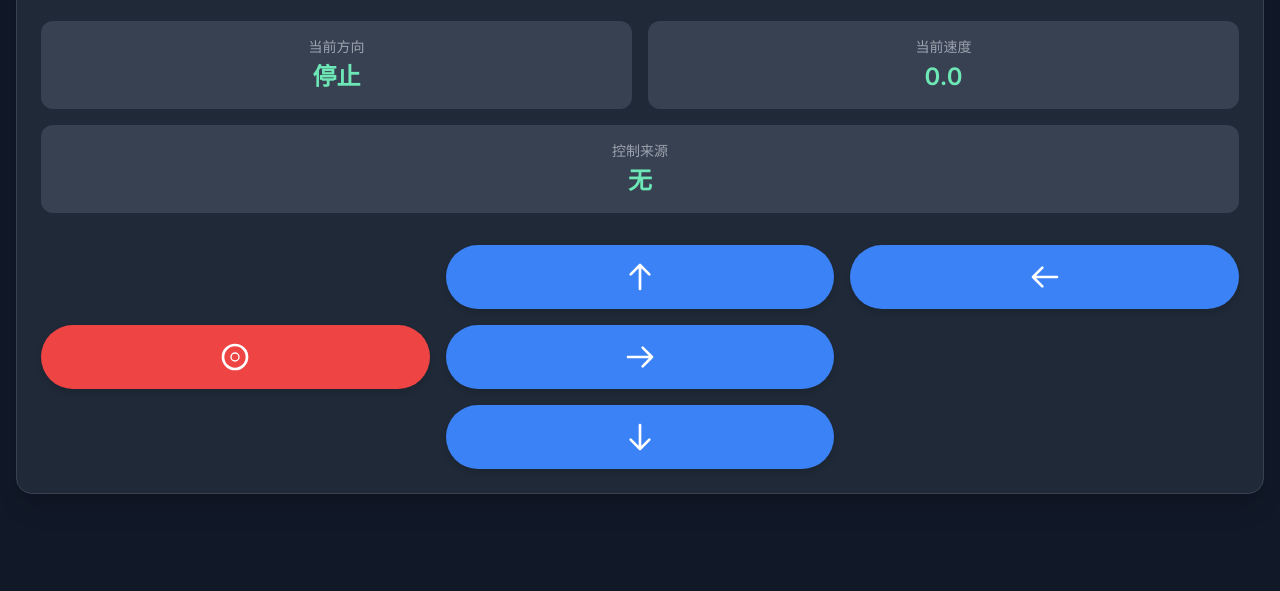
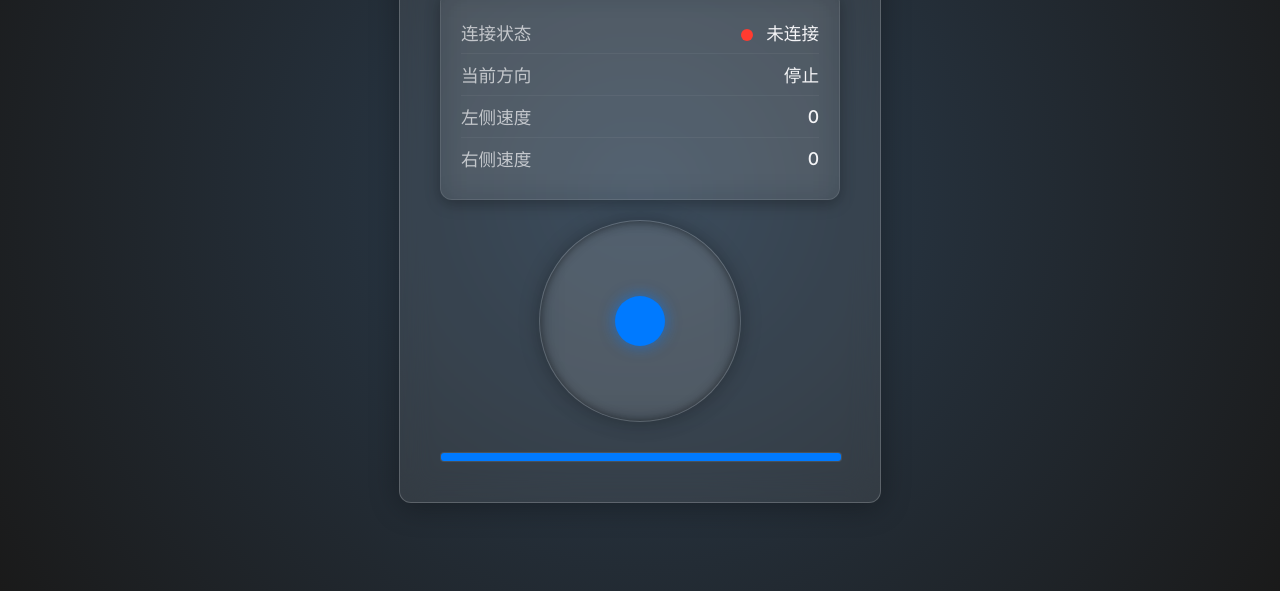
Before and after one commit to cnafan/raspberry_car_by_controller, a plain HTML site: page templates/index.html in a window 1280 px wide. Shown: the part 209-800 px from the top of the page. Drawn offline with nearby package versions, Linux system fonts and the light colour scheme.

Commit message:
Update index.html

```diff
--- a/templates/index.html
+++ b/templates/index.html
@@ -3,203 +3,391 @@
 <head>
     <meta charset="UTF-8">
     <meta name="viewport" content="width=device-width, initial-scale=1.0">
-    <title>智能遥控小车</title>
-    <script src="https://cdn.tailwindcss.com"></script>
+    <title>控制中心</title>
+    <link rel="preconnect" href="https://fonts.googleapis.com">
+    <link rel="preconnect" href="https://fonts.gstatic.com" crossorigin>
+    <link href="https://fonts.googleapis.com/css2?family=Inter:wght@300;400;500;600&display=swap" rel="stylesheet">
     <style>
-        @import url('https://fonts.googleapis.com/css2?family=Inter:wght@400;600;700&display=swap');
+        :root {
+            --bg-color-dark: #121212;
+            --main-glass-color: rgba(255, 255, 255, 0.08);
+            --card-glass-color: rgba(255, 255, 255, 0.05);
+            --text-color: #f5f5f7;
+            --primary-color: #007aff;
+            --status-connected: #34c759;
+            --status-disconnected: #ff3b30;
+            --shadow-dark: rgba(0, 0, 0, 0.3);
+            --border-radius: 12px;
+            --blur-amount: 15px;
+            --gradient-start: #2c3e50;
+            --gradient-end: #1a1a1a;
+        }
+
+        body.light-mode {
+            --bg-color-dark: #f0f0f5;
+            --main-glass-color: rgba(0, 0, 0, 0.08);
+            --card-glass-color: rgba(0, 0, 0, 0.05);
+            --text-color: #1c1c1e;
+            --gradient-start: #ffffff;
+            --gradient-end: #f0f2f5;
+        }
+
         body {
             font-family: 'Inter', sans-serif;
-            background-color: #1a202c; /* 深色背景 */
+            color: var(--text-color);
+            display: flex;
+            flex-direction: column;
+            align-items: center;
+            justify-content: center;
+            height: 100vh;
+            margin: 0;
+            overflow: hidden;
+            background: radial-gradient(circle at center, var(--gradient-start) 0%, var(--gradient-end) 100%);
+            transition: background 0.5s ease-in-out, color 0.5s ease-in-out;
         }
+
         .container {
-            max-width: 600px;
+            position: relative;
+            z-index: 1;
+            text-align: center;
+            padding: 40px;
+            border-radius: var(--border-radius);
+            background: var(--main-glass-color);
+            border: 1px solid rgba(255, 255, 255, 0.2);
+            box-shadow: 0 4px 30px var(--shadow-dark);
+            backdrop-filter: blur(var(--blur-amount));
+            max-width: 400px;
+            width: 90%;
+            animation: fadeIn 0.8s ease-out;
         }
-        .control-button {
-            transition: all 0.2s ease-in-out;
-            box-shadow: 0 4px 6px rgba(0, 0, 0, 0.1);
+
+        @keyframes fadeIn {
+            from { opacity: 0; transform: translateY(20px) scale(0.9); }
+            to { opacity: 1; transform: translateY(0) scale(1); }
         }
-        .control-button:active {
-            transform: scale(0.95);
-            box-shadow: inset 0 2px 4px rgba(0, 0, 0, 0.2);
+
+        h1 {
+            font-weight: 300;
+            font-size: 2.2em;
+            margin: 0 0 20px;
+            letter-spacing: -0.5px;
         }
-        .state-info {
-            transition: all 0.2s ease-in-out;
+
+        .status-card {
+            background: var(--card-glass-color);
+            padding: 20px;
+            border-radius: var(--border-radius);
+            margin-bottom: 20px;
+            backdrop-filter: blur(var(--blur-amount));
+            border: 1px solid rgba(255, 255, 255, 0.1);
+            box-shadow: 0 4px 15px var(--shadow-dark);
         }
-        .status-light {
-            width: 1rem;
-            height: 1rem;
+
+        .status-item {
+            display: flex;
+            justify-content: space-between;
+            align-items: center;
+            font-size: 1.1em;
+            padding: 8px 0;
+            border-bottom: 1px solid rgba(255, 255, 255, 0.05);
+            font-weight: 300;
+        }
+
+        .status-item:last-child { border-bottom: none; }
+
+        .status-label { opacity: 0.7; font-weight: 400; }
+        .value-display { font-weight: 500; }
+
+        /* 连接状态指示器 */
+        #connection-status {
+            display: inline-block;
+            width: 12px;
+            height: 12px;
             border-radius: 50%;
-            display: inline-block;
-            margin-right: 0.5rem;
+            background-color: var(--status-disconnected);
+            margin-right: 8px;
+            vertical-align: middle;
         }
-        .status-light.connected {
-            background-color: #10b981; /* 绿色 */
-            animation: pulse 1.5s infinite;
+        #connection-status.connected {
+            background-color: var(--status-connected);
+            box-shadow: 0 0 8px var(--status-connected);
         }
-        .status-light.disconnected {
-            background-color: #ef4444; /* 红色 */
+
+        /* 转盘 */
+        #joystick-container {
+            width: 200px;
+            height: 200px;
+            background: var(--card-glass-color);
+            border-radius: 50%;
+            position: relative;
+            margin: 0 auto 30px;
+            border: 1px solid rgba(255, 255, 255, 0.1);
+            box-shadow: inset 0 0 10px rgba(0, 0, 0, 0.5), 0 0 20px rgba(0, 0, 0, 0.3);
+            backdrop-filter: blur(var(--blur-amount));
         }
-        @keyframes pulse {
-            0%, 100% {
-                transform: scale(1);
+
+        #joystick-handle {
+            width: 50px;
+            height: 50px;
+            background: var(--primary-color);
+            border-radius: 50%;
+            position: absolute;
+            top: 50%;
+            left: 50%;
+            transform: translate(-50%, -50%);
+            cursor: grab;
+            box-shadow: 0 0 15px rgba(0, 122, 255, 0.6);
+            transition: none;
         }
-            50% {
-                transform: scale(1.1);
+
+        #joystick-handle.smooth-transition {
+            transition: transform 0.2s ease-out;
         }
+
+        .speed-bar {
+            width: 100%;
+            height: 8px;
+            background: var(--card-glass-color);
+            margin-top: 15px;
+            border-radius: 4px;
+            overflow: hidden;
+            border: 1px solid rgba(255, 255, 255, 0.05);
+        }
+
+        .speed-bar-fill {
+            height: 100%;
+            background: var(--primary-color);
+            transition: width 0.3s ease-in-out;
+        }
+
+        .toggle-container {
+            position: fixed;
+            top: 20px;
+            right: 20px;
+            display: flex;
+            gap: 10px;
+        }
+
+        .toggle-btn {
+            background: var(--card-glass-color);
+            border: 1px solid rgba(255, 255, 255, 0.1);
+            color: var(--text-color);
+            padding: 10px 15px;
+            border-radius: 8px;
+            cursor: pointer;
+            font-size: 0.9em;
+            backdrop-filter: blur(var(--blur-amount));
+            transition: all 0.3s ease-in-out;
+        }
+
+        .toggle-btn:hover {
+            background: var(--primary-color);
+            color: white;
+            border-color: var(--primary-color);
         }
     </style>
 </head>
-<body class="bg-gray-900 text-white flex items-center justify-center min-h-screen p-4">
+<body>
+    <div class="container">
+        <h1>控制中心</h1>
 
-    <div class="container mx-auto p-6 bg-gray-800 rounded-2xl shadow-xl border border-gray-700">
-        <h1 class="text-3xl font-bold text-center mb-6 text-indigo-400">智能小车遥控</h1>
-
-        <!-- 连接状态 -->
-        <div class="flex items-center justify-center mb-6">
-            <span id="statusLight" class="status-light disconnected"></span>
-            <span id="statusText" class="text-gray-400 font-medium">未连接</span>
+        <div class="status-card">
+            <div class="status-item">
+                <span class="status-label">连接状态</span>
+                <span>
+                    <span id="connection-status"></span>
+                    <span id="connection-text">未连接</span>
+                </span>
             </div>
-
-        <!-- 状态显示 -->
-        <div class="grid grid-cols-1 md:grid-cols-2 gap-4 text-center mb-8">
-            <div class="bg-gray-700 p-4 rounded-xl state-info">
-                <p class="text-sm font-light text-gray-400">当前方向</p>
-                <p id="directionDisplay" class="text-2xl font-semibold mt-1 text-emerald-300">停止</p>
+            <div class="status-item">
+                <span class="status-label">当前方向</span>
+                <span id="direction-display" class="value-display">停止</span>
             </div>
-            <div class="bg-gray-700 p-4 rounded-xl state-info">
-                <p class="text-sm font-light text-gray-400">当前速度</p>
-                <p id="speedDisplay" class="text-2xl font-semibold mt-1 text-emerald-300">0.0</p>
+            <div class="status-item">
+                <span class="status-label">左侧速度</span>
+                <span id="left-speed-display" class="value-display">0</span>
             </div>
-            <div class="bg-gray-700 p-4 rounded-xl md:col-span-2 state-info">
-                <p class="text-sm font-light text-gray-400">控制来源</p>
-                <p id="sourceDisplay" class="text-2xl font-semibold mt-1 text-emerald-300">无</p>
+            <div class="status-item">
+                <span class="status-label">右侧速度</span>
+                <span id="right-speed-display" class="value-display">0</span>
             </div>
         </div>
 
-        <!-- 遥控按钮区 -->
-        <div class="grid grid-cols-3 gap-4">
-            <!-- 前进 -->
-            <button id="upBtn" class="col-start-2 control-button bg-blue-500 hover:bg-blue-600 active:bg-blue-700 text-white font-bold py-4 px-6 rounded-full transition-colors duration-200">
-                <svg xmlns="http://www.w3.org/2000/svg" class="h-8 w-8 mx-auto" fill="none" viewBox="0 0 24 24" stroke="currentColor">
-                    <path stroke-linecap="round" stroke-linejoin="round" stroke-width="2" d="M5 10l7-7m0 0l7 7m-7-7v18" />
-                </svg>
-            </button>
-            <!-- 左转 -->
-            <button id="leftBtn" class="control-button bg-blue-500 hover:bg-blue-600 active:bg-blue-700 text-white font-bold py-4 px-6 rounded-full transition-colors duration-200">
-                <svg xmlns="http://www.w3.org/2000/svg" class="h-8 w-8 mx-auto" fill="none" viewBox="0 0 24 24" stroke="currentColor">
-                    <path stroke-linecap="round" stroke-linejoin="round" stroke-width="2" d="M10 19l-7-7m0 0l7-7m-7 7h18" />
-                </svg>
-            </button>
-            <!-- 停止 -->
-            <button id="stopBtn" class="control-button bg-red-500 hover:bg-red-600 active:bg-red-700 text-white font-bold py-4 px-6 rounded-full transition-colors duration-200">
-                <svg xmlns="http://www.w3.org/2000/svg" class="h-8 w-8 mx-auto" fill="none" viewBox="0 0 24 24" stroke="currentColor">
-                    <path stroke-linecap="round" stroke-linejoin="round" stroke-width="2" d="M21 12a9 9 0 11-18 0 9 9 0 0118 0z" />
-                    <circle cx="12" cy="12" r="3" />
-                </svg>
-            </button>
-            <!-- 右转 -->
-            <button id="rightBtn" class="control-button bg-blue-500 hover:bg-blue-600 active:bg-blue-700 text-white font-bold py-4 px-6 rounded-full transition-colors duration-200">
-                <svg xmlns="http://www.w3.org/2000/svg" class="h-8 w-8 mx-auto" fill="none" viewBox="0 0 24 24" stroke="currentColor">
-                    <path stroke-linecap="round" stroke-linejoin="round" stroke-width="2" d="M14 5l7 7m0 0l-7 7m7-7H3" />
-                </svg>
-            </button>
-            <!-- 后退 -->
-            <button id="downBtn" class="col-start-2 control-button bg-blue-500 hover:bg-blue-600 active:bg-blue-700 text-white font-bold py-4 px-6 rounded-full transition-colors duration-200">
-                <svg xmlns="http://www.w3.org/2000/svg" class="h-8 w-8 mx-auto" fill="none" viewBox="0 0 24 24" stroke="currentColor">
-                    <path stroke-linecap="round" stroke-linejoin="round" stroke-width="2" d="M19 14l-7 7m0 0l-7-7m7 7V3" />
-                </svg>
-            </button>
+        <div id="joystick-container">
+            <div id="joystick-handle" class="smooth-transition"></div>
+        </div>
+
+        <div class="speed-bar">
+            <div id="speed-fill" class="speed-bar-fill"></div>
         </div>
     </div>
 
+    <div class="toggle-container">
+        <button id="theme-toggle-btn" class="toggle-btn">切换模式</button>
+        <button id="lang-toggle-btn" class="toggle-btn">English</button>
+    </div>
+
     <script>
-        // 确保 DOM 加载完毕
-        document.addEventListener('DOMContentLoaded', () => {
-            const upBtn = document.getElementById('upBtn');
-            const downBtn = document.getElementById('downBtn');
-            const leftBtn = document.getElementById('leftBtn');
-            const rightBtn = document.getElementById('rightBtn');
-            const stopBtn = document.getElementById('stopBtn');
+        // === WebSocket 连接 ===
+        const HOST = window.location.host;
+        const ws = new WebSocket(`ws://${HOST}/ws`);
 
-            const directionDisplay = document.getElementById('directionDisplay');
-            const speedDisplay = document.getElementById('speedDisplay');
-            const sourceDisplay = document.getElementById('sourceDisplay');
-            const statusLight = document.getElementById('statusLight');
-            const statusText = document.getElementById('statusText');
-
-            let ws;
-            const HOST = window.location.host;
-
-            function connectWebSocket() {
-                // 如果已经连接，则不重复连接
-                if (ws && ws.readyState === WebSocket.OPEN) {
-                    return;
-                }
-
-                ws = new WebSocket(`ws://${HOST}/ws`);
+        const connectionStatus = document.getElementById('connection-status');
+        const connectionText = document.getElementById('connection-text');
+        const directionDisplay = document.getElementById('direction-display');
+        const leftSpeedDisplay = document.getElementById('left-speed-display');
+        const rightSpeedDisplay = document.getElementById('right-speed-display');
+        const speedFill = document.getElementById('speed-fill');
 
         ws.onopen = () => {
-                    console.log('WebSocket connected.');
-                    statusLight.classList.remove('disconnected');
-                    statusLight.classList.add('connected');
-                    statusText.textContent = '已连接';
+            connectionStatus.classList.add('connected');
+            connectionText.textContent = '已连接';
+        };
+
+        ws.onclose = () => {
+            connectionStatus.classList.remove('connected');
+            connectionText.textContent = '未连接';
+            // 尝试重连
+            setTimeout(() => {
+                location.reload();
+            }, 2000);
         };
 
         ws.onmessage = (event) => {
             const data = JSON.parse(event.data);
-                    // 更新 UI 显示
             directionDisplay.textContent = data.direction.toUpperCase();
-                    speedDisplay.textContent = data.speed.toFixed(2);
-                    sourceDisplay.textContent = data.source === 'web' ? '网页' : '手柄';
+            // 注意：原后端只返回一个 speed，这里我们假设左右速度相同
+            leftSpeedDisplay.textContent = (data.speed * 100).toFixed(0);
+            rightSpeedDisplay.textContent = (data.speed * 100).toFixed(0);
+            speedFill.style.width = `${Math.abs(data.speed) * 100}%`;
         };
 
-                ws.onclose = () => {
-                    console.log('WebSocket disconnected. Attempting to reconnect...');
-                    statusLight.classList.remove('connected');
-                    statusLight.classList.add('disconnected');
-                    statusText.textContent = '未连接';
-                    // 尝试在1秒后重连
-                    setTimeout(connectWebSocket, 1000);
-                };
+        // === 转盘控制逻辑 ===
+        const joystickContainer = document.getElementById('joystick-container');
+        const joystickHandle = document.getElementById('joystick-handle');
+        let isDragging = false;
 
-                ws.onerror = (error) => {
-                    console.error('WebSocket error:', error);
-                    ws.close();
-                };
+        const containerRect = joystickContainer.getBoundingClientRect();
+        const radius = containerRect.width / 2;
+
+        // 映射左右轮速度到 direction + speed（兼容现有后端）
+        function mapToDirection(left, right) {
+            const threshold = 10; // 避免抖动
+            const speed = Math.max(Math.abs(left), Math.abs(right)) / 100.0;
+
+            if (Math.abs(left) < threshold && Math.abs(right) < threshold) {
+                return { direction: 'stop', speed: 0 };
             }
 
-            // 发送控制指令到 WebSocket
-            function sendControl(direction, speed) {
-                if (ws && ws.readyState === WebSocket.OPEN) {
-                    ws.send(`${direction},${speed}`);
-                } else {
-                    console.warn('WebSocket is not open, cannot send command.');
+            if (left > 0 && right > 0 && Math.abs(left - right) < threshold) {
+                return { direction: 'forward', speed };
+            }
+            if (left < 0 && right < 0 && Math.abs(left - right) < threshold) {
+                return { direction: 'backward', speed };
+            }
+            if (left > threshold && Math.abs(right) < threshold) {
+                return { direction: 'right', speed: speed / 2 };
+            }
+            if (right > threshold && Math.abs(left) < threshold) {
+                return { direction: 'left', speed: speed / 2 };
+            }
+            // 默认前进
+            return { direction: 'forward', speed };
+        }
+
+        function sendCommand(left, right) {
+            if (ws.readyState === WebSocket.OPEN) {
+                const { direction, speed } = mapToDirection(left, right);
+                ws.send(`${direction},${speed.toFixed(2)}`);
             }
         }
 
-            // 按钮事件监听
-            upBtn.addEventListener('mousedown', () => sendControl('forward', 1.0));
-            downBtn.addEventListener('mousedown', () => sendControl('backward', 1.0));
-            leftBtn.addEventListener('mousedown', () => sendControl('left', 0.5)); // 假设转向速度较慢
-            rightBtn.addEventListener('mousedown', () => sendControl('right', 0.5));
-            stopBtn.addEventListener('mousedown', () => sendControl('stop', 0.0));
+        // 节流
+        const throttle = (fn, delay) => {
+            let timer = null;
+            return (...args) => {
+                if (!timer) {
+                    fn(...args);
+                    timer = setTimeout(() => timer = null, delay);
+                }
+            };
+        };
+        const throttledSend = throttle(sendCommand, 50);
 
-            // 添加触控事件（适用于移动设备）
-            upBtn.addEventListener('touchstart', (e) => { e.preventDefault(); sendControl('forward', 1.0); });
-            downBtn.addEventListener('touchstart', (e) => { e.preventDefault(); sendControl('backward', 1.0); });
-            leftBtn.addEventListener('touchstart', (e) => { e.preventDefault(); sendControl('left', 0.5); });
-            rightBtn.addEventListener('touchstart', (e) => { e.preventDefault(); sendControl('right', 0.5); });
-            stopBtn.addEventListener('touchstart', (e) => { e.preventDefault(); sendControl('stop', 0.0); });
+        // 转盘事件
+        function startDrag(e) {
+            isDragging = true;
+            e.preventDefault();
+            joystickHandle.classList.remove('smooth-transition');
+        }
 
-            // 鼠标抬起或触控结束时发送停止指令
-            const mouseUpHandler = () => sendControl('stop', 0.0);
-            document.addEventListener('mouseup', mouseUpHandler);
-            document.addEventListener('touchend', mouseUpHandler);
-            document.addEventListener('touchcancel', mouseUpHandler);
-            document.addEventListener('touchleave', mouseUpHandler);
+        function stopDrag() {
+            if (isDragging) {
+                isDragging = false;
+                joystickHandle.classList.add('smooth-transition');
+                joystickHandle.style.transform = 'translate(-50%, -50%)';
+                sendCommand(0, 0); // 停止
+            }
+        }
 
-            // 启动 WebSocket 连接
-            connectWebSocket();
+        function drag(e) {
+            if (!isDragging) return;
+            e.preventDefault();
+
+            const clientX = e.clientX || e.touches[0].clientX;
+            const clientY = e.clientY || e.touches[0].clientY;
+
+            const rect = joystickContainer.getBoundingClientRect();
+            let x = clientX - rect.left - rect.width / 2;
+            let y = clientY - rect.top - rect.height / 2;
+
+            const distance = Math.sqrt(x * x + y * y);
+            if (distance > radius) {
+                const angle = Math.atan2(y, x);
+                x = Math.cos(angle) * radius;
+                y = Math.sin(angle) * radius;
+            }
+
+            joystickHandle.style.transform = `translate(-50%, -50%) translate(${x}px, ${y}px)`;
+
+            const normalizedX = x / radius;
+            const normalizedY = -y / radius; // Y轴反转：上为正
+
+            let baseSpeed = normalizedY * 100;
+            let turnSpeed = normalizedX * 100;
+
+            let leftSpeed = baseSpeed + turnSpeed;
+            let rightSpeed = baseSpeed - turnSpeed;
+
+            leftSpeed = Math.min(100, Math.max(-100, leftSpeed));
+            rightSpeed = Math.min(100, Math.max(-100, rightSpeed));
+
+            leftSpeedDisplay.textContent = Math.round(leftSpeed);
+            rightSpeedDisplay.textContent = Math.round(rightSpeed);
+            const avgSpeed = (Math.abs(leftSpeed) + Math.abs(rightSpeed)) / 2;
+            speedFill.style.width = `${avgSpeed}%`;
+
+            throttledSend(leftSpeed, rightSpeed);
+        }
+
+        joystickHandle.addEventListener('mousedown', startDrag);
+        joystickHandle.addEventListener('touchstart', startDrag, { passive: false });
+        document.addEventListener('mouseup', stopDrag);
+        document.addEventListener('touchend', stopDrag);
+        document.addEventListener('mousemove', drag);
+        document.addEventListener('touchmove', drag, { passive: false });
+
+        // === 主题切换 ===
+        document.getElementById('theme-toggle-btn').addEventListener('click', () => {
+            document.body.classList.toggle('light-mode');
+        });
+
+        // === 语言切换（简化版，仅切换按钮文本）===
+        let lang = 'zh';
+        const langBtn = document.getElementById('lang-toggle-btn');
+        langBtn.addEventListener('click', () => {
+            lang = lang === 'zh' ? 'en' : 'zh';
+            langBtn.textContent = lang === 'zh' ? 'English' : '中文';
         });
     </script>
 </body>
```
Lines whose indentation alone changed are shown as unchanged.
